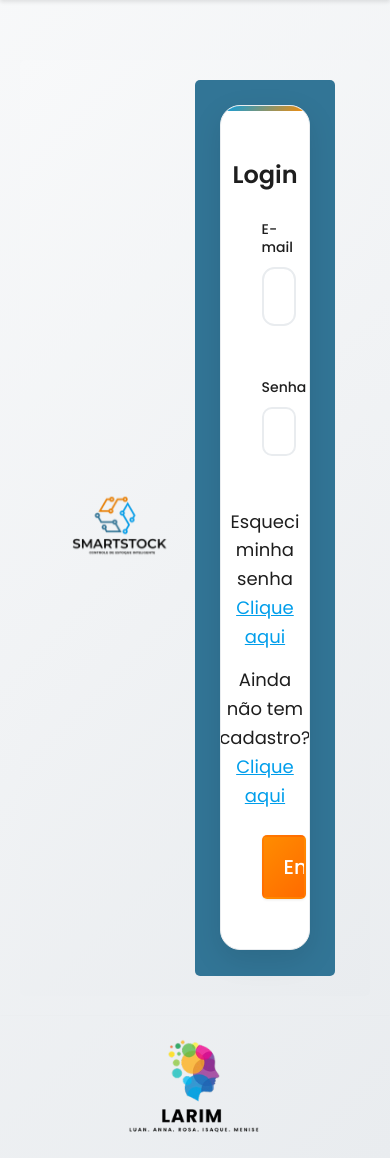
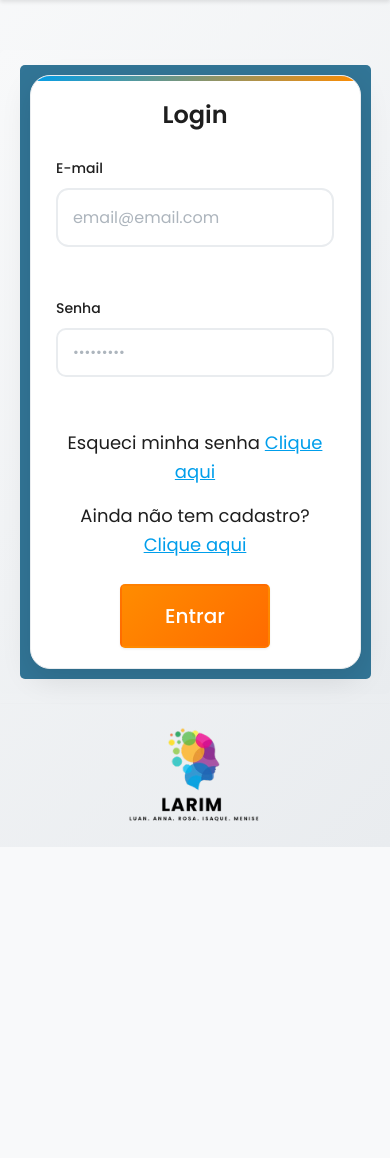
Before and after one commit to rosamrcl/smartstock, a PHP site: page /smartstock/Frontend/login.php in a window 390 px wide. Shown: the part 80-1238 px from the top of the page. After the commit the page ends 927 px from the top, so only its background shows below. Run offline with PHP 8.4, Linux system fonts and the light colour scheme; some libraries are stand-ins or nearby versions.

Commit message:
melhorias css
responsividade: login e home

```diff
--- a/Frontend/home.php
+++ b/Frontend/home.php
@@ -41,7 +41,7 @@ if (!empty($dados['foto_perfil'])) {
     <section class="usuario">
         <!-- ===== CARD DE PERFIL CENTRALIZADO ===== -->
         <div class="logo_foto">
-            <img src="./ressources/img/smartstock.png" alt="SmartStock Logo">
+            <img class="logo" src="./ressources/img/smartstock.png" alt="SmartStock Logo">
 
             <div class="perfil">
                 <div class="image">
--- a/Frontend/login.php
+++ b/Frontend/login.php
@@ -13,7 +13,7 @@
     session_start();
     include __DIR__ . '/includes/headerog.php';
     ?>
-    <section class="container">
+    <section class="login container">
 
         <div class="logo">
             <img src="./ressources/img/smartstock.png" alt="SmartStock Logo">
--- a/Frontend/ressources/css/responsive.css
+++ b/Frontend/ressources/css/responsive.css
@@ -11,6 +11,49 @@
 
 
 @media (max-width: 768px) {
+    .login.container {
+        flex-direction: column;
+        align-items: center;
+        padding: var(--spacing-lg) 5%;
+        margin: var(--spacing-md) 0;
+        gap: var(--spacing-lg);
+    }
+
+    .logo {
+        max-width: 100%;
+        min-height: auto;
+        padding: 0;
+        animation: none;
+    }
+
+    .logo img {
+        max-height: 25rem;
+    }
+
+    .form {
+        max-width: 100%;
+        padding: var(--spacing-md);
+        animation: none;
+    }
+
+
+    .form-container {
+        max-width: 100%;
+        padding: var(--spacing-md);
+    }
+
+
+    :root {
+        --font-size-md: 1.4rem;
+        --font-size-lg: 1.6rem;
+        --font-size-title: 2.8rem;
+    }
+
+
+    .welcome {
+        font-size: var(--font-size-md);
+    }
+
     .usuario .box-container {
         grid-template-columns: 1fr;
     }
@@ -43,6 +86,15 @@
 @media (max-width:450px) {
     html {
         font-size: 50%;
+    }
+
+
+    .login .logo {
+        display: none;
+    }
+
+    .logo_foto .logo{
+        display: none;
     }
 
     .container .input-group input {
```
Also changed, not shown: Frontend/ressources/css/important.css (line endings or trailing spaces).
